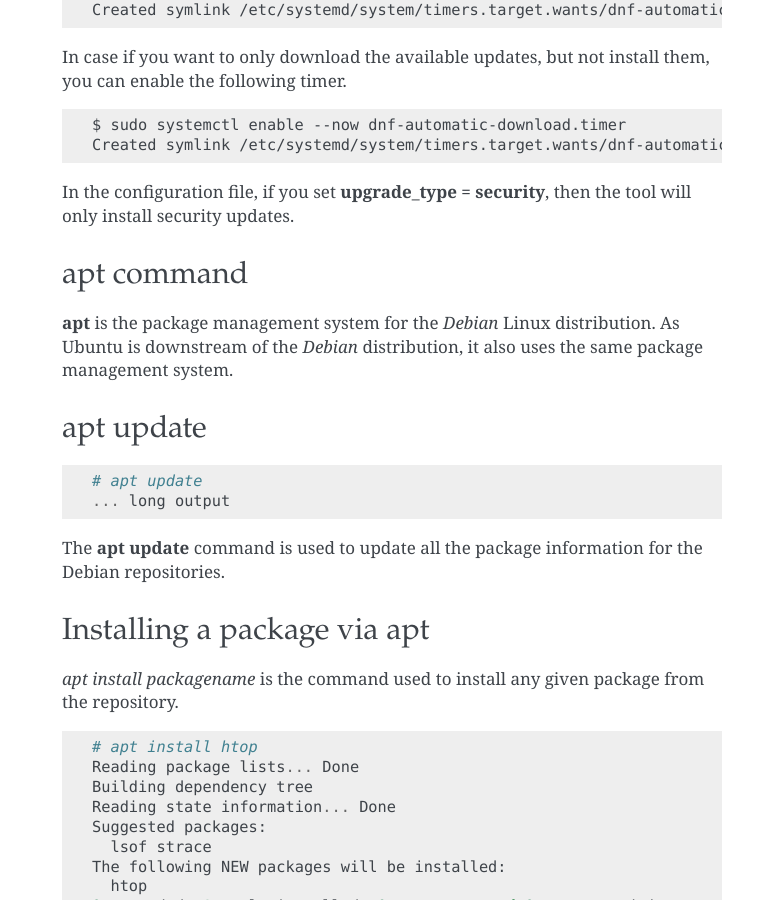
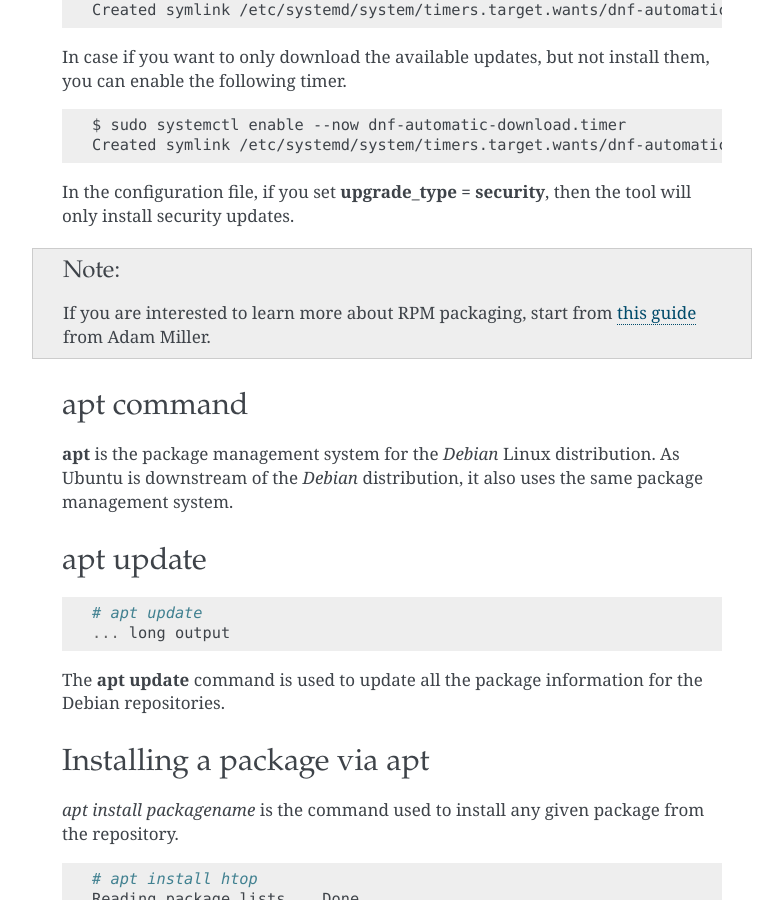
Before and after one commit to kushaldas/lym, a Sphinx documentation site: the page built from docs/packages.rst, in a window 1280 px wide and 900 px high, scrolled down 5743 px. Shown: the whole window, without its empty margins (358-1141 px from the left). Built offline with Sphinx 7.4.7, drawn with Linux system fonts in a browser that asks for light colours; a script that is not in the unit is left out.

Commit message:
Adds link to rpm packaging guide

```diff
--- a/docs/packages.rst
+++ b/docs/packages.rst
@@ -308,6 +308,11 @@ them, you can enable the following timer.
 In the configuration file, if you set **upgrade_type = security**, then the
 tool will only install security updates.
 
+
+.. index:: rpm-packaging
+
+.. note:: If you are interested to learn more about RPM packaging, start from `this guide <https://rpm-packaging-guide.github.io/>`_ from Adam Miller.
+
 .. index:: apt
 
 apt command
```
